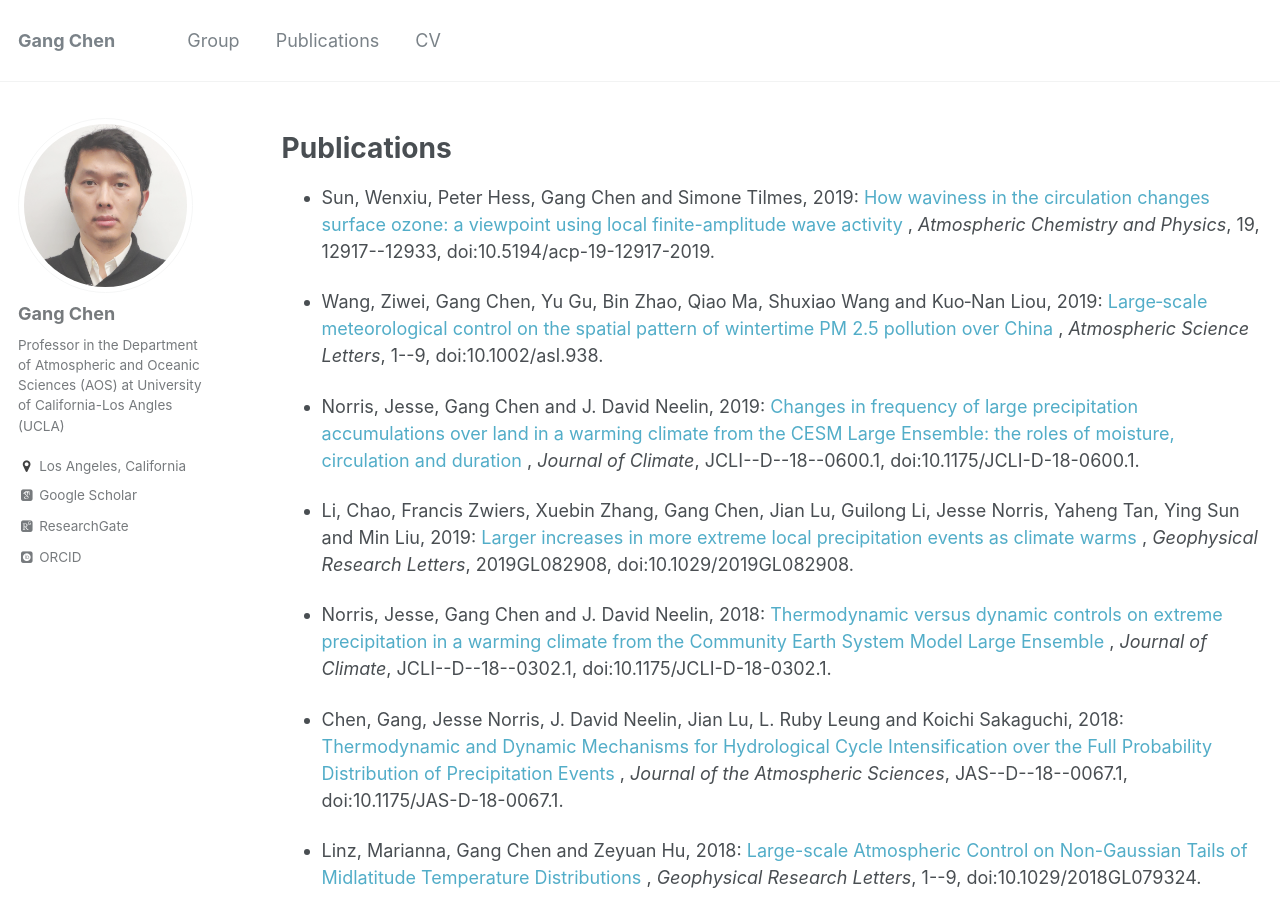
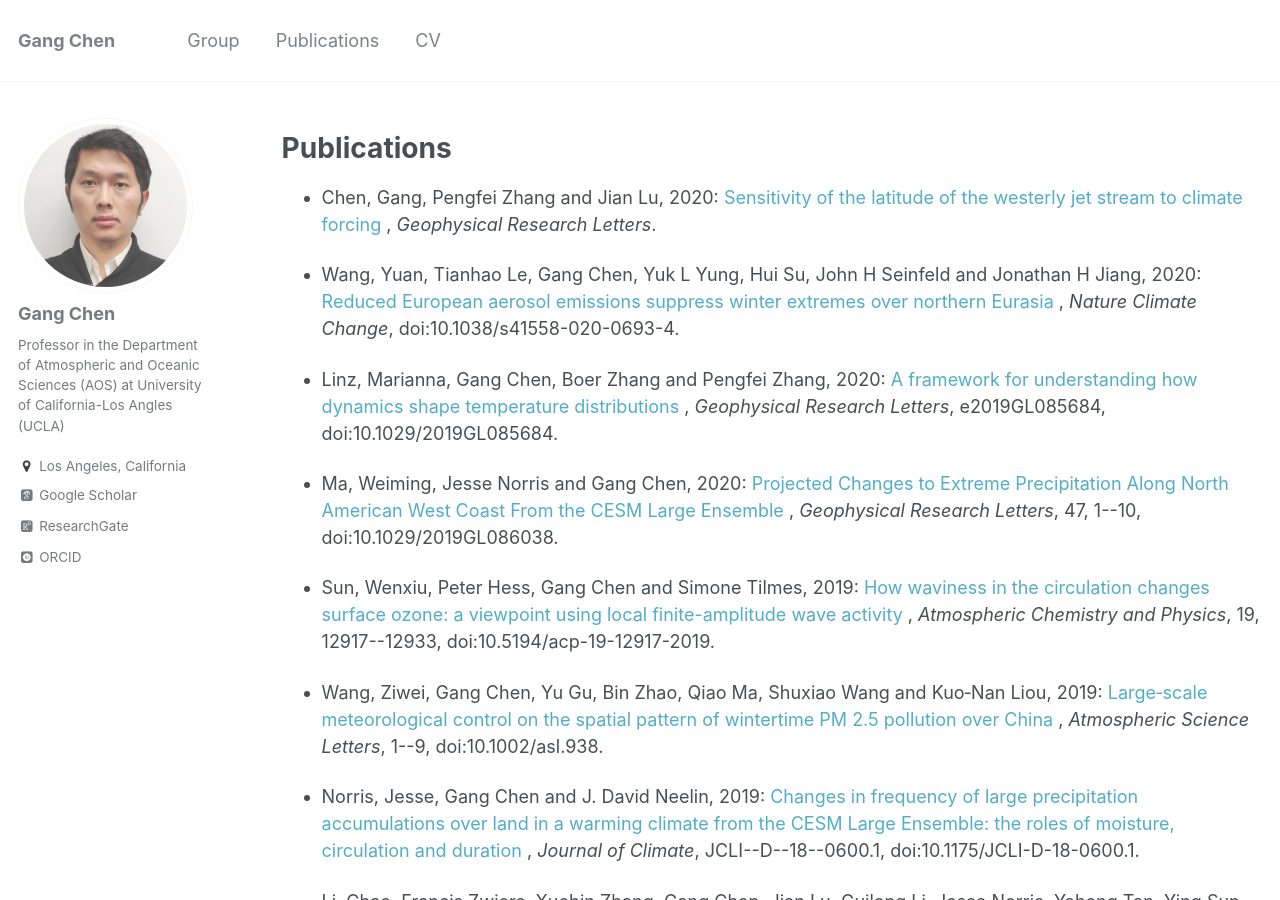
Before and after one commit to gchenpu/gchenpu.github.io, a Jekyll site: the page built from _pages/publications.md, in a window 1280 px wide and 900 px high. Built offline with Jekyll 4.4.1, drawn with Linux system fonts in a browser that asks for light colours; some web fonts are replaced; comment, search, counter and statistics services are not loaded.

Commit message:
updates to publications

```diff
--- /dev/null
+++ b/_publications/2020-1-1-Ma2020.md
@@ -0,0 +1,11 @@
+---
+title: "Projected Changes to Extreme Precipitation Along North American West Coast From the CESM Large Ensemble"
+collection: publications
+permalink: /publication/2020-1-1-Ma2020
+year: 2020
+author: Ma, Weiming, Jesse Norris and Gang Chen
+venue: 'Geophysical Research Letters'
+venue_cit: '<i>Geophysical Research Letters</i>, 47, 1--10, doi:10.1029/2019GL086038.'
+citation: 'Ma, Weiming, Jesse Norris and Gang Chen, 2020: Projected Changes to Extreme Precipitation Along North American West Coast From the CESM Large Ensemble, <i>Geophysical Research Letters</i>, 47, 1--10, doi:10.1029/2019GL086038.'
+---
+Download paper: [journal website](https://onlinelibrary.wiley.com/doi/abs/10.1029/2019GL086038)
--- /dev/null
+++ b/_publications/2020-2-1-Linz2020.md
@@ -0,0 +1,11 @@
+---
+title: "A framework for understanding how dynamics shape temperature distributions"
+collection: publications
+permalink: /publication/2020-2-1-Linz2020
+year: 2020
+author: Linz, Marianna, Gang Chen, Boer Zhang and Pengfei Zhang
+venue: 'Geophysical Research Letters'
+venue_cit: '<i>Geophysical Research Letters</i>, e2019GL085684, doi:10.1029/2019GL085684.'
+citation: 'Linz, Marianna, Gang Chen, Boer Zhang and Pengfei Zhang, 2020: A framework for understanding how dynamics shape temperature distributions, <i>Geophysical Research Letters</i>, e2019GL085684, doi:10.1029/2019GL085684.'
+---
+Download paper: [journal website](http://doi.wiley.com/10.1029/2019GL085684)
--- /dev/null
+++ b/_publications/2020-2-1-Wang2020.md
@@ -0,0 +1,11 @@
+---
+title: "Reduced European aerosol emissions suppress winter extremes over northern Eurasia"
+collection: publications
+permalink: /publication/2020-2-1-Wang2020
+year: 2020
+author: Wang, Yuan, Tianhao Le, Gang Chen, Yuk L Yung, Hui Su, John H Seinfeld and Jonathan H Jiang
+venue: 'Nature Climate Change'
+venue_cit: '<i>Nature Climate Change</i>, doi:10.1038/s41558-020-0693-4.'
+citation: 'Wang, Yuan, Tianhao Le, Gang Chen, Yuk L Yung, Hui Su, John H Seinfeld and Jonathan H Jiang, 2020: Reduced European aerosol emissions suppress winter extremes over northern Eurasia, <i>Nature Climate Change</i>, doi:10.1038/s41558-020-0693-4.'
+---
+Download paper: [journal website](http://dx.doi.org/10.1038/s41558-020-0693-4 http://www.nature.com/articles/s41558-020-0693-4)
--- /dev/null
+++ b/_publications/2020-3-1-Chen2020.md
@@ -0,0 +1,10 @@
+---
+title: "Sensitivity of the latitude of the westerly jet stream to climate forcing"
+collection: publications
+permalink: /publication/2020-3-1-Chen2020
+year: 2020
+author: Chen, Gang, Pengfei Zhang and Jian Lu
+venue: 'Geophysical Research Letters'
+venue_cit: '<i>Geophysical Research Letters</i>.'
+citation: 'Chen, Gang, Pengfei Zhang and Jian Lu, 2020: Sensitivity of the latitude of the westerly jet stream to climate forcing, <i>Geophysical Research Letters</i>, accepted.'
+---
```
Also changed, not shown: NOTES.md (+1 -0 lines), markdown_generator/publications.bib (+45 -0 lines), markdown_generator/publications.py (+26 -17 lines), 1 other file.
